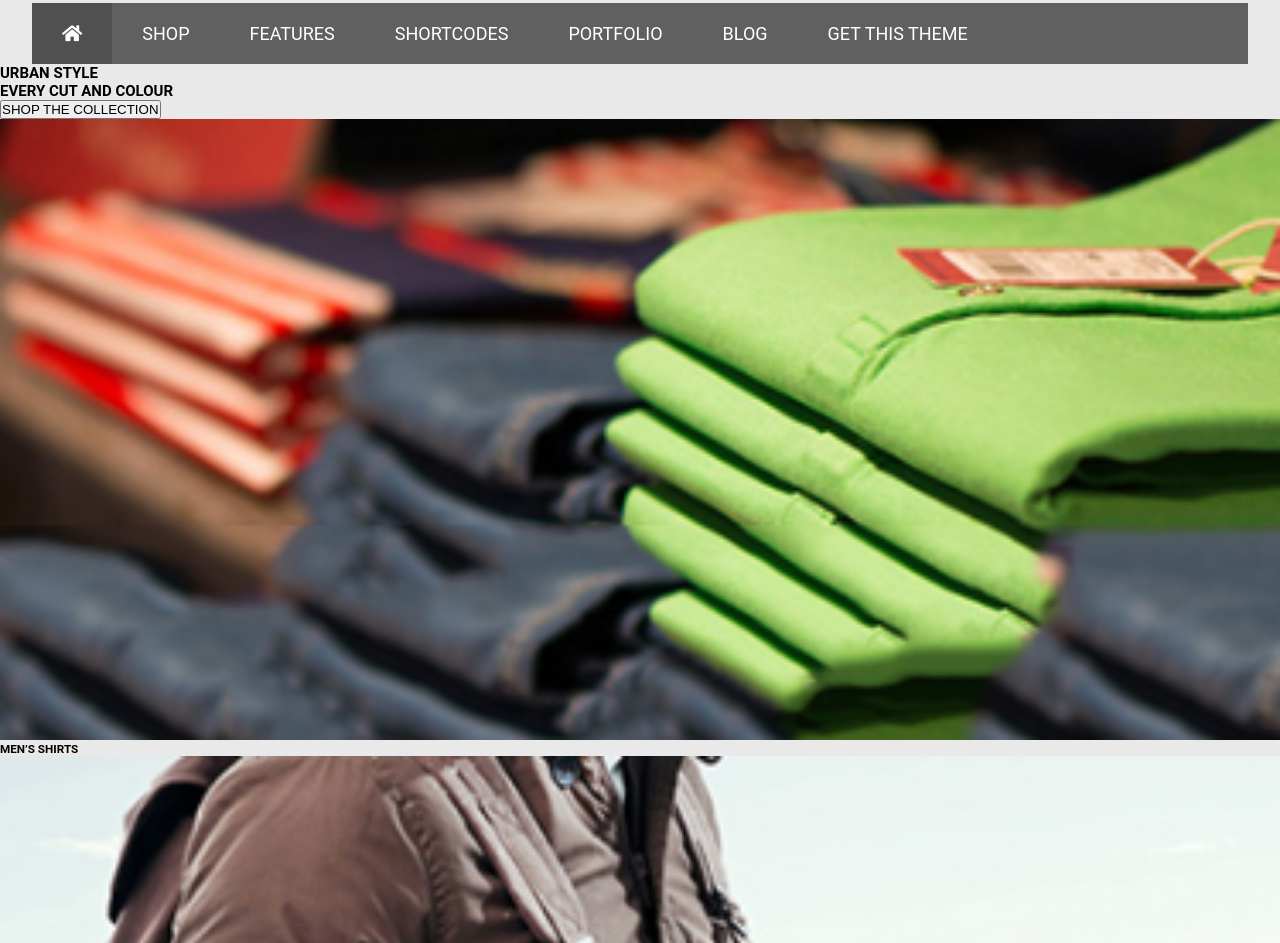
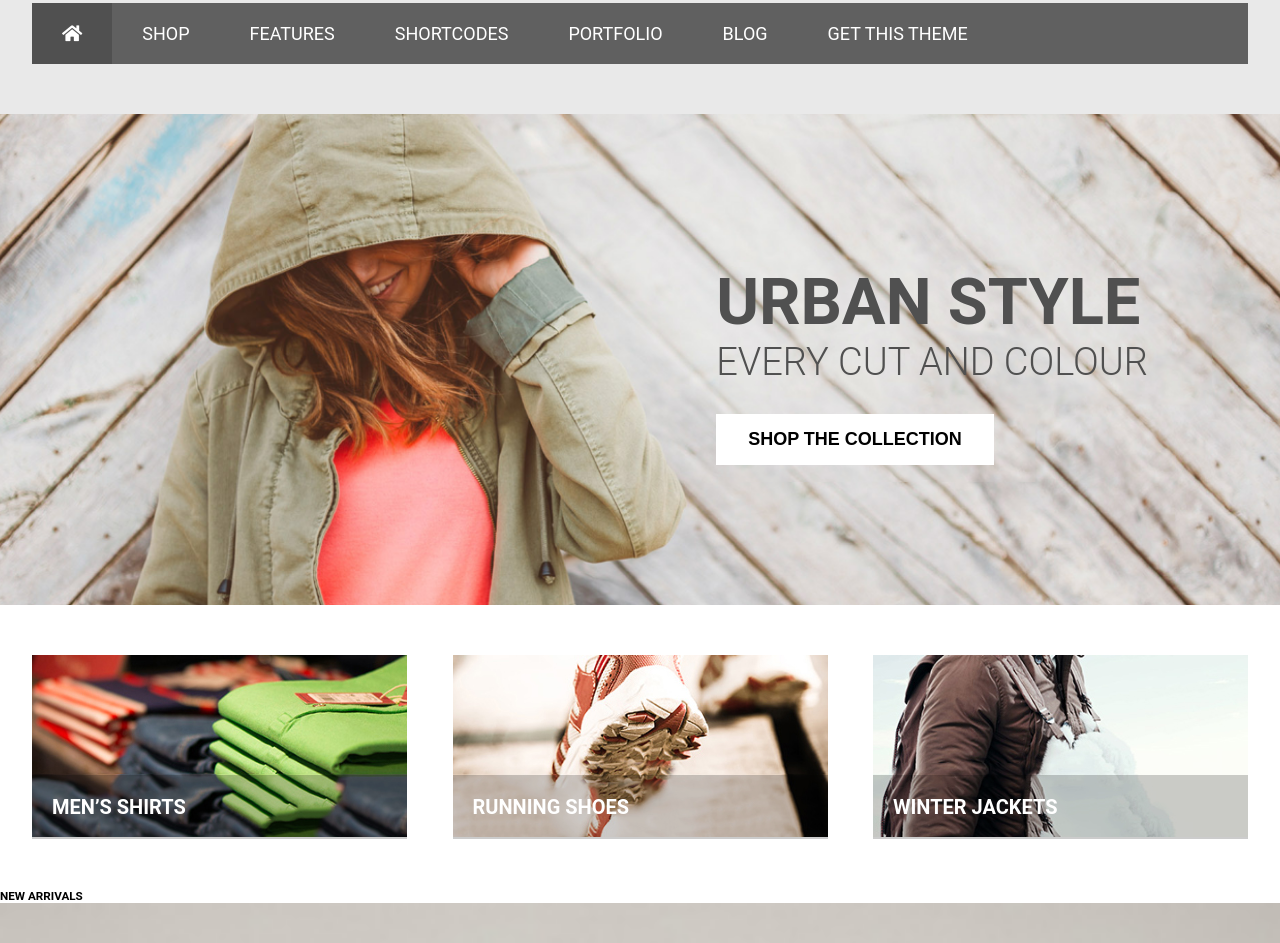
Before and after one commit to hi2tamzid/PSD-to-HTML-Project-2, a plain HTML site: page index.html in a window 1280 px wide. Shown: the part 177-1120 px from the top of the page. Drawn offline with Linux system fonts and the light colour scheme.

Commit message:
Product section commpleted

```diff
--- a/index.html
+++ b/index.html
@@ -92,10 +92,12 @@
 
   <!-- START URBAN SECTION -->
 
-  <section class="section_urban">
-    <div>
-      <h2>URBAN STYLE <br>EVERY CUT AND COLOUR</h2>
-      <button type="button">SHOP THE COLLECTION</button>
+  <section class="section_urban mt-5">
+    <div class=" container flex flex-col urban_div">
+      <div class="just_mr">
+        <h2 class="urban_h2"><span>URBAN STYLE</span> <br>EVERY CUT AND COLOUR</h2>
+        <button type="button" class="urban_btn mt-3">SHOP THE COLLECTION</button>
+      </div>
     </div>
   </section>
 
@@ -104,24 +106,24 @@
   <!-- START PRODUCT SECTION -->
 
   <section class="product_section">
-    <div class="product_section_top">
+    <div class="product_section_top container flex justify-between pt-5 pb-5">
       <div>
         <div class="top_logo_section">
           <img src="resources/img/product_cat_1.jpg" alt="" class="img-fluid">
+          <h3 class="top_product_title">MEN’S SHIRTS</h3>
         </div>
-        <h3 class="top_product_title">MEN’S SHIRTS</h3>
+      </div>
+      <div>
+        <div class="top_logo_section">
+          <img src="resources/img/product_cat_2.jpg" alt="" class="img-fluid">
+          <h3 class="top_product_title">RUNNING SHOES</h3>
+        </div>
       </div>
       <div>
         <div class="top_logo_section">
           <img src="resources/img/product_cat_3.jpg" alt="" class="img-fluid">
+          <h3 class="top_product_title">WINTER JACKETS</h3>
         </div>
-        <h3 class="top_product_title">RUNNING SHOES</h3>
-      </div>
-      <div>
-        <div class="top_logo_section">
-          <img src="resources/img/product_cat_3.jpg" alt="" class="img-fluid">
-        </div>
-        <h3 class="top_product_title">WINTER JACKETS</h3>
       </div>
     </div>
     <div class="product_section_bottom">
--- a/resources/css/styles.css
+++ b/resources/css/styles.css
@@ -408,7 +408,6 @@ input{
   border: 0;
   padding: 1.6rem;
   outline: 0;
-  cursor: pointer;
 }
 .header_search button[type="submit"]:hover{
   background-color: #3acf87;
@@ -452,3 +451,71 @@ nav{
 .nav_list:first-child{
   background-color: #505050;
 }
+
+
+
+/* ======================== */
+/* URBAN SECTION */
+/* ======================== */
+
+
+.section_urban{
+  background: url(../img/trizzy.png);
+  background-repeat: no-repeat;
+  background-size: cover;
+  background-position: center;
+  color: #505050;
+}
+.urban_div{
+  align-items: flex-end;
+}
+.urban_h2{
+  font-size: 3.8rem;
+  font-weight: var(--light);
+}
+.urban_h2 span{
+  font-size: 6.5rem;
+  font-weight: var(--bold);
+}
+.urban_btn{
+  font-size: 1.8rem;
+  font-weight: var(--bold);
+  padding: 1.5rem 3.2rem;
+  background-color: #fff;
+  border: 0;
+  outline: none;
+}
+.urban_btn:hover{
+  background-color: #f7f7f7;
+  cursor: pointer;
+}
+.urban_btn:active{
+  transform: scale(0.98);
+}
+.just_mr{
+  margin-right: 10rem;
+  margin-top: 15rem;
+  margin-bottom: 14rem;
+}
+
+
+/* ======================== */
+/* PRODUCT SECTION */
+/* ======================== */
+
+.product_section{
+  background-color: #fff;
+}
+.top_logo_section{
+  position: relative;
+}
+.top_product_title{
+  background-color: rgba(0, 0, 0, 0.2);
+  position: absolute;
+  bottom: 0;
+  width: 100%;
+  padding: 2rem;
+  color: #fff;
+  font-size: 2rem;
+  font-weight: var(--bold);
+}
```
